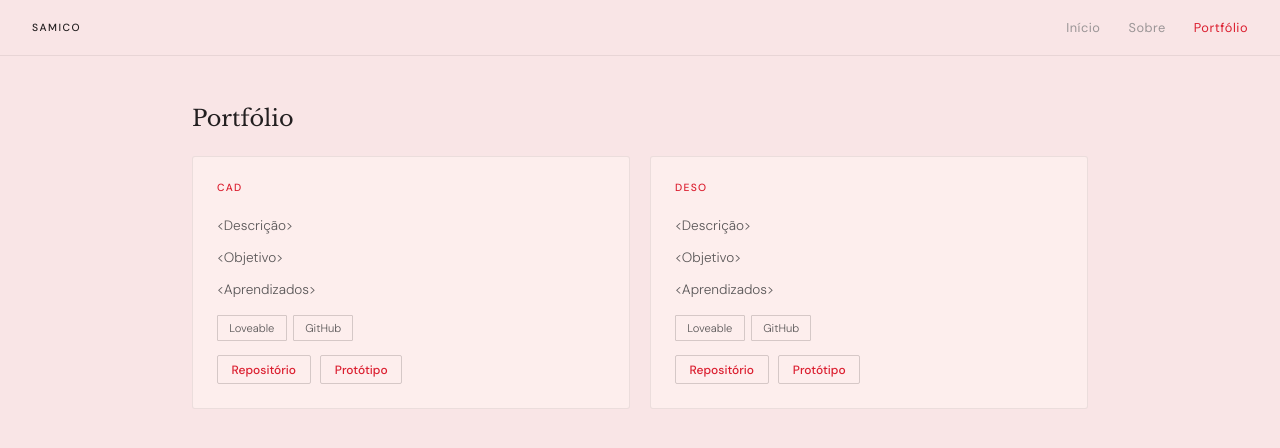
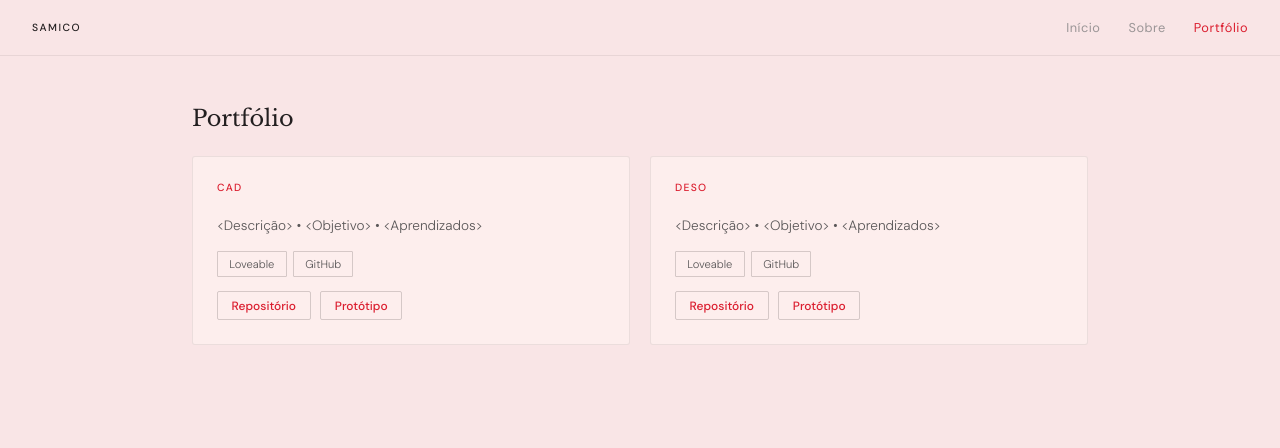
Before and after one commit to rafaelsamico/portfolio-react, a React (Vite) app: page /~rsd2/portfolio in a window 1280 px wide. Shown: the top 448 px of the page. Built offline with nearby package versions, Linux system fonts and the light colour scheme.

Commit message:
refactor(project): junta strings inline com join

```diff
--- a/src/components/Project.jsx
+++ b/src/components/Project.jsx
@@ -5,9 +5,10 @@ function Project({ project }) {
     <div className={styles.card}>
       <p className={styles.discipline}>{project.discipline}</p>
       <h3 className={styles.title}>{project.title}</h3>
-      <p className={styles.text}>{project.description}</p>
-      <p className={styles.text}>{project.objective}</p>
-      <p className={styles.text}>{project.learnings}</p>
+
+      <p className={styles.text}>
+        {[project.description, project.objective, project.learnings].join(' • ')}
+      </p>
 
       <div className={styles.stack}>
         {project.stack.map(tech => (
```
